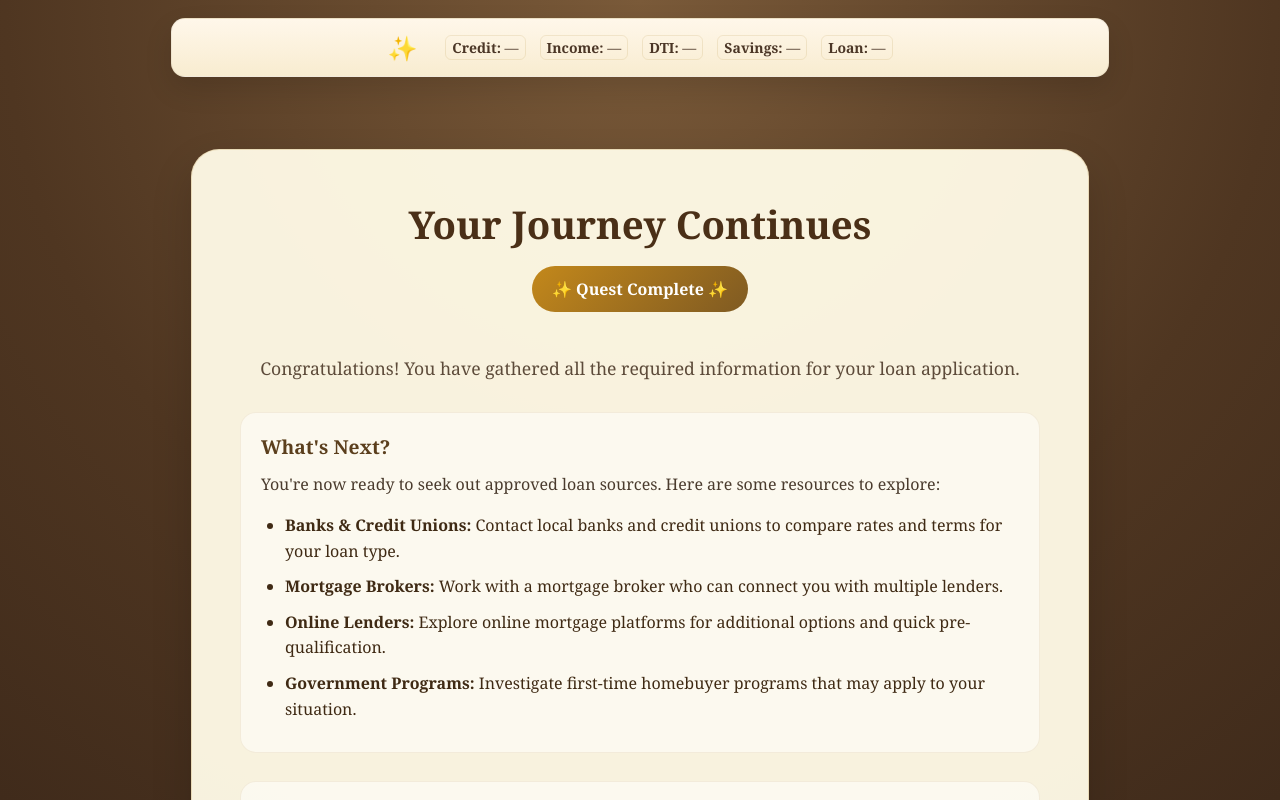
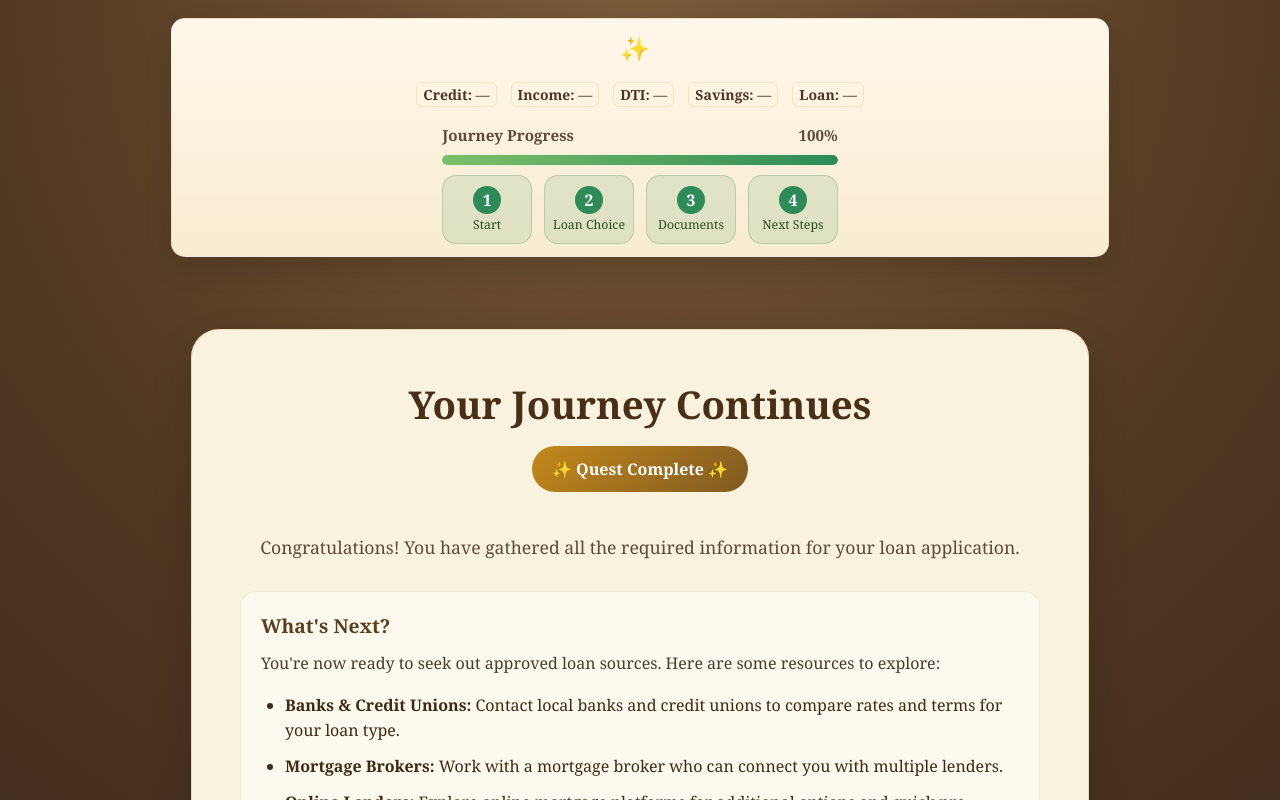
Before and after one commit to rtruong4/interactive-home-loan, a React (Create React App) app: page /next-steps in a window 1280 px wide. Shown: the top 800 px of the page. Built offline with nearby package versions, Linux system fonts and the light colour scheme.

Commit message:
updated to add a progress bar

```diff
--- a/src/components/NoQualify.js
+++ b/src/components/NoQualify.js
@@ -14,11 +14,11 @@ export default function NoQualify(){
   return (
     <main className="scene no-qualify-screen">
       <div className="no-qualify-container">
-        <h1 className="no-qualify-title"> Unfortunately, you do not qualify for a home loan</h1>
+        <h1 className="no-qualify-title"> 🧌 Unfortunately, you do not qualify for a home loan 🧌</h1>
         <p className="no-qualify-message">Based on a credit score of {player?.creditScore ?? '—'}, you currently fall below the minimum threshold for most mortgage products.</p>
 
         <div className="resources">
-          <h2>Resources to improve your credit score</h2>
+          <h2>Resources to improve your credit score 🧚</h2>
           <ul>
             <li>Review your credit report for errors and dispute any inaccuracies.</li>
             <li>Pay down outstanding balances, focusing on high-interest credit cards.</li>
--- a/src/components/PlayerBanner.js
+++ b/src/components/PlayerBanner.js
@@ -1,10 +1,23 @@
 import React from 'react';
+import { useLocation } from 'react-router-dom';
 import { useGame } from '../context/GameContext';
+
+const progressSteps = [
+  { path: '/', label: 'Start' },
+  { path: '/choose-loan', label: 'Loan Choice' },
+  { path: '/documents', label: 'Documents' },
+  { path: '/next-steps', label: 'Next Steps' },
+];
 
 export default function PlayerBanner() {
   const { player } = useGame();
+  const location = useLocation();
 
   if (!player) return null;
+
+  const currentIndex = progressSteps.findIndex(step => step.path === location.pathname);
+  const activeIndex = currentIndex >= 0 ? currentIndex : 0;
+  const progress = (activeIndex / (progressSteps.length - 1)) * 100;
 
   return (
     <aside className="player-banner">
@@ -15,7 +28,23 @@ export default function PlayerBanner() {
         <div><strong>Savings:</strong> {player.savings != null ? `$${player.savings}` : '—'}</div>
         <div><strong>Loan:</strong> {player.loanType ?? '—'}</div>
       </div>
-
+      <div className="progress-tracker">
+        <div className="progress-header">
+          <span>Journey Progress</span>
+          <strong>{Math.round(progress)}%</strong>
+        </div>
+        <div className="progress-track" aria-hidden="true">
+          <div className="progress-fill" style={{ width: `${progress}%` }} />
+        </div>
+        <div className="progress-steps">
+          {progressSteps.map((step, index) => (
+            <div key={step.path} className={`progress-step ${index <= activeIndex ? 'active' : ''}`}>
+              <span>{index + 1}</span>
+              <small>{step.label}</small>
+            </div>
+          ))}
+        </div>
+      </div>
     </aside>
   );
 }
--- a/src/styles/index.css
+++ b/src/styles/index.css
@@ -40,10 +40,20 @@ body{font-family:Georgia,serif,Palatino,Liberation Serif,Times,serif;background:
 .secondary-button{border:none;padding:14px 20px;border-radius:18px;background:rgba(115, 81, 43, 0.12);color:#3f2a14;font-size:0.98rem;cursor:pointer;box-shadow:0 10px 18px rgba(165, 102, 30, 0.12);transition:transform .2s ease}
 .secondary-button:hover{transform:translateY(-2px);filter:brightness(1.08)}
 
-.player-banner{display:flex;align-items:center;justify-content:center;gap:18px;max-width:720px;margin:18px auto;padding:16px 20px;background:rgba(255,250,231,.96);border-radius:22px;box-shadow:0 14px 32px rgba(0,0,0,.15);border:1px solid rgba(182,143,64,.24)}
+.player-banner{display:flex;flex-direction:column;align-items:stretch;gap:18px;max-width:720px;margin:18px auto;padding:20px;background:rgba(255,250,231,.96);border-radius:22px;box-shadow:0 14px 32px rgba(0,0,0,.15);border:1px solid rgba(182,143,64,.24)}
 .player-banner::before{content:'✨';font-size:24px;margin-right:10px}
-.player-info{display:flex;gap:14px;align-items:center;justify-content:center;font-size:14px;color:#3a2d1f}
+.player-info{display:flex;flex-wrap:wrap;gap:14px;align-items:center;justify-content:center;font-size:14px;color:#3a2d1f}
 .player-info div{background:rgba(255,250,231,.9);padding:6px 10px;border-radius:12px;border:1px solid rgba(182,143,64,.16)}
+.progress-tracker{display:flex;flex-direction:column;gap:10px;padding:0 6px}
+.progress-header{display:flex;justify-content:space-between;align-items:center;gap:12px;font-size:0.95rem;color:#5d4b3a;font-weight:700}
+.progress-track{position:relative;height:10px;border-radius:999px;background:#e7dcc4;overflow:hidden}
+.progress-fill{position:absolute;left:0;top:0;bottom:0;background:linear-gradient(90deg,#7bbf6a,#2e8b57);border-radius:999px;transition:width .3s ease}
+.progress-steps{display:grid;grid-template-columns:repeat(4,1fr);gap:12px;}
+.progress-step{display:flex;flex-direction:column;align-items:center;gap:4px;padding:10px 8px;border-radius:14px;background:rgba(255,255,255,.85);border:1px solid rgba(182,143,64,.12);color:#5d4b3a}
+.progress-step.active{background:rgba(46,139,87,.12);border-color:rgba(46,139,87,.25);color:#2d4b22}
+.progress-step span{width:28px;height:28px;display:flex;align-items:center;justify-content:center;border-radius:50%;background:rgba(182,143,64,.15);font-weight:700}
+.progress-step.active span{background:#2e8b57;color:#fff}
+.progress-step small{font-size:0.77rem;text-align:center;line-height:1.2;}
 
 /* Loan choice / fork styling */
 .loan-choice-screen{padding:36px}
```
